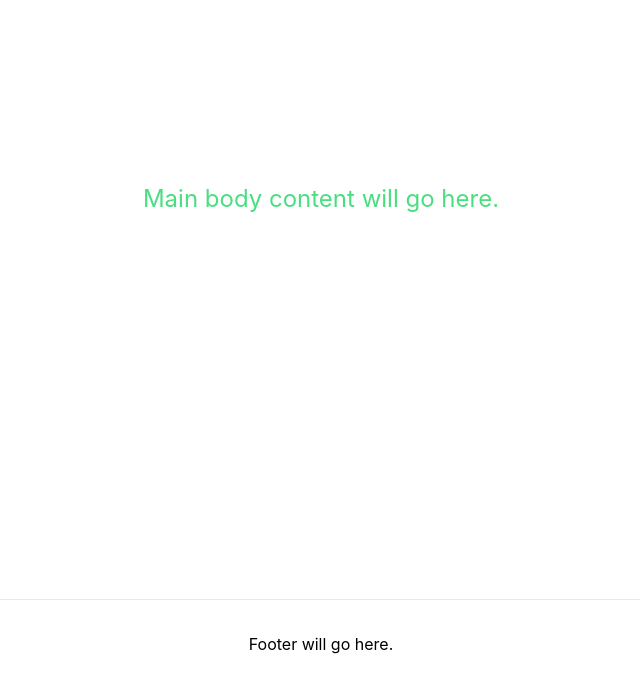
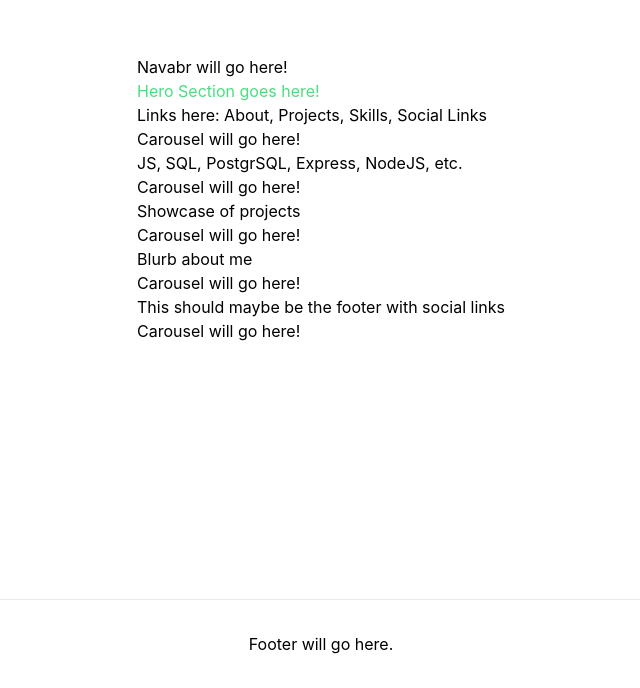
Before and after one commit to ziggysauce/portfolio, a Next.js app: page / in a window 1280 px wide. Shown: the part 201-889 px from the top of the page, without its empty margins (319-959 px from the left). Built offline with nearby package versions, Linux system fonts and the light colour scheme.

Commit message:
WIP basic skeeleton

```diff
--- /dev/null
+++ b/pages/components/Carousel.tsx
@@ -0,0 +1,7 @@
+function Carousel() {
+  return (
+    <div>Carousel will go here!</div>
+  )
+}
+
+export default Carousel;
--- /dev/null
+++ b/pages/components/Navbar.tsx
@@ -0,0 +1,7 @@
+function NarBar() {
+  return (
+    <div>Navabr will go here!</div>
+  )
+}
+
+export default NarBar;
--- a/pages/index.tsx
+++ b/pages/index.tsx
@@ -1,19 +1,57 @@
 import Head from 'next/head';
 import styles from '../styles/Home.module.css';
+import Navbar from './components/Navbar';
+import Carousel from './components/Carousel';
 
 export default function Home() {
   return (
     <div className={styles.container}>
       <Head>
-        <title>Create Next App</title>
-        <meta name="description" content="Generated by create next app" />
+        <title>DTN Portfolio</title>
+        <meta name="description" content="Daniel T Nguyen Software Developer Portfolio" />
         <link rel="icon" href="/favicon.ico" />
       </Head>
 
       <main className={styles.main}>
-        <h1 className="text-2xl text-green-400">
-          Main body content will go here.
-        </h1>
+        <div>
+          {/* Narbar*/}
+          <Navbar />
+
+          {/* Hero Section */}
+          <div>
+            <h1 className="text-green-400">Hero Section goes here!</h1>
+          </div>
+
+          {/* Toolkit Section */}
+          <div>
+            <p>Links here: About, Projects, Skills, Social Links</p>
+            <Carousel />
+          </div>
+
+          {/* Skills Section */}
+          <div>
+            <p>JS, SQL, PostgrSQL, Express, NodeJS, etc.</p>
+            <Carousel />
+          </div>
+
+          {/* Projects Section */}
+          <div>
+            <p>Showcase of projects</p>
+            <Carousel />
+          </div>
+
+          {/* About Section */}
+          <div>
+            <p>Blurb about me</p>
+            <Carousel />
+          </div>
+
+          {/* Social Links Section */}
+          <div>
+            <p>This should maybe be the footer with social links</p>
+            <Carousel />
+          </div>
+        </div>
       </main>
 
       <footer className={styles.footer}>
```
